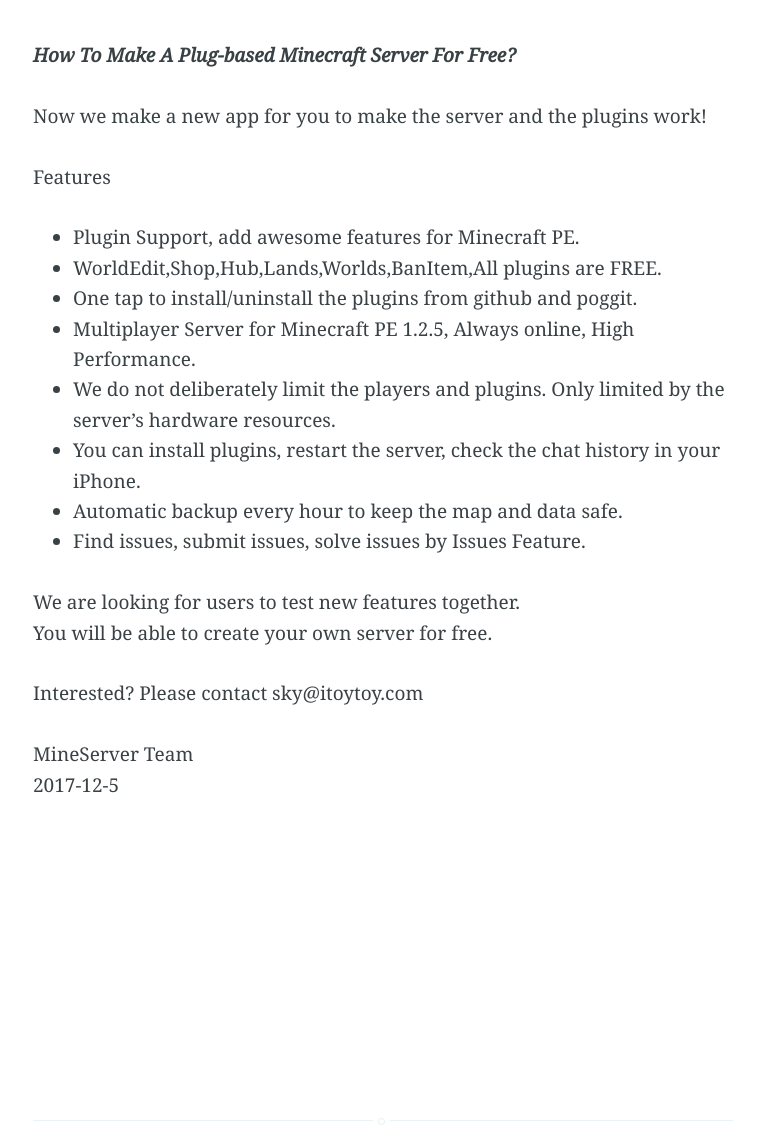
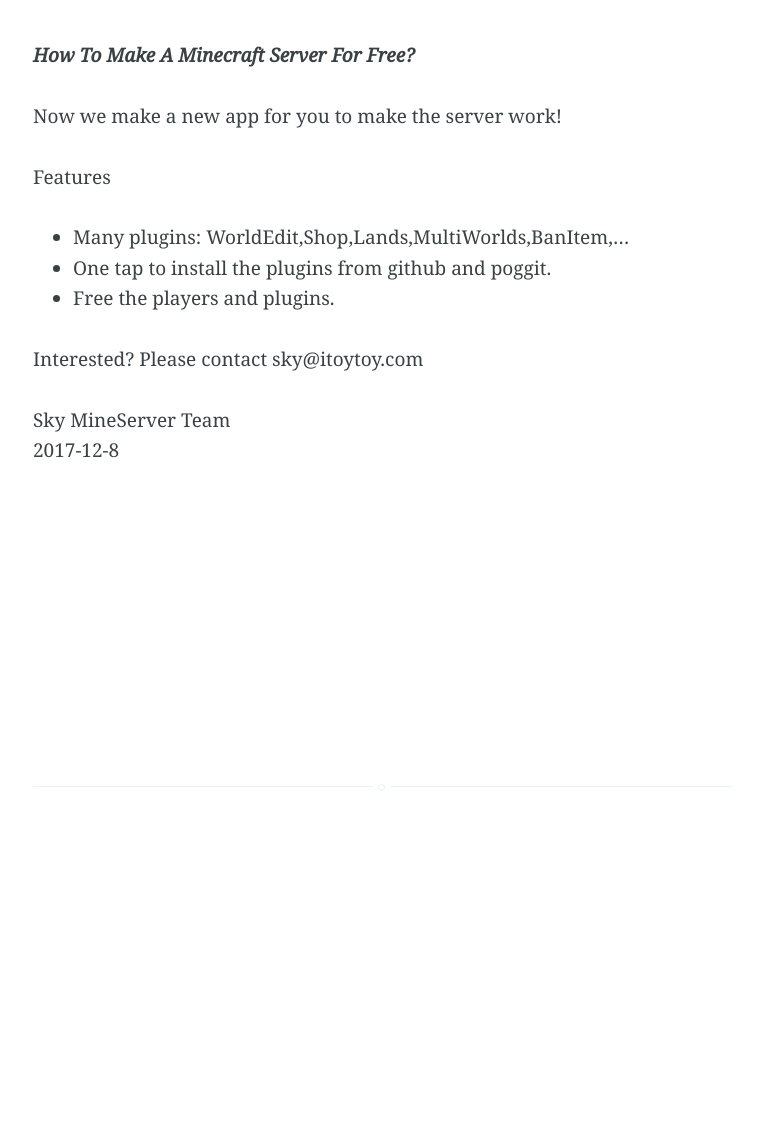
Before and after one commit to Minecraft-PE-Servers/Minecraft-PE-Servers.github.io, a Jekyll site: the page built from _posts/2016-06-10-mineserver-feedback.md, in a window 1280 px wide. Shown: the whole page, without its empty margins (257-1021 px from the left). Built offline with Jekyll 4.4.1, drawn with Linux system fonts in a browser that asks for light colours; after the commit the page ends 940 px from its top, so only the background shows below that.

Commit message:
Update 2016-06-10-mineserver-feedback.md

```diff
--- a/_posts/2016-06-10-mineserver-feedback.md
+++ b/_posts/2016-06-10-mineserver-feedback.md
@@ -6,24 +6,17 @@
 feedback: true
 question: false
 ---
-***How To Make A Plug-based Minecraft Server For Free?***
+***How To Make A Minecraft Server For Free?***
 
-Now we make a new app for you to make the server and the plugins work!
+Now we make a new app for you to make the server work!
 
 Features
-- Plugin Support, add awesome features for Minecraft PE.
-- WorldEdit,Shop,Hub,Lands,Worlds,BanItem,All plugins are FREE.
-- One tap to install/uninstall the plugins from github and poggit.
-- Multiplayer Server for Minecraft PE 1.2.5, Always online, High Performance.
-- We do not deliberately limit the players and plugins. Only limited by the server's hardware resources.
-- You can install plugins, restart the server, check the chat history in your iPhone.
-- Automatic backup every hour to keep the map and data safe.
-- Find issues, submit issues, solve issues by Issues Feature.
-
-We are looking for users to test new features together.
-You will be able to create your own server for free.
+- Many plugins: WorldEdit,Shop,Lands,MultiWorlds,BanItem,...
+- One tap to install the plugins from github and poggit.
+- Free the players and plugins.
 
 Interested? Please contact sky@itoytoy.com
 
+Sky
 MineServer Team
-2017-12-5
+2017-12-8
```
